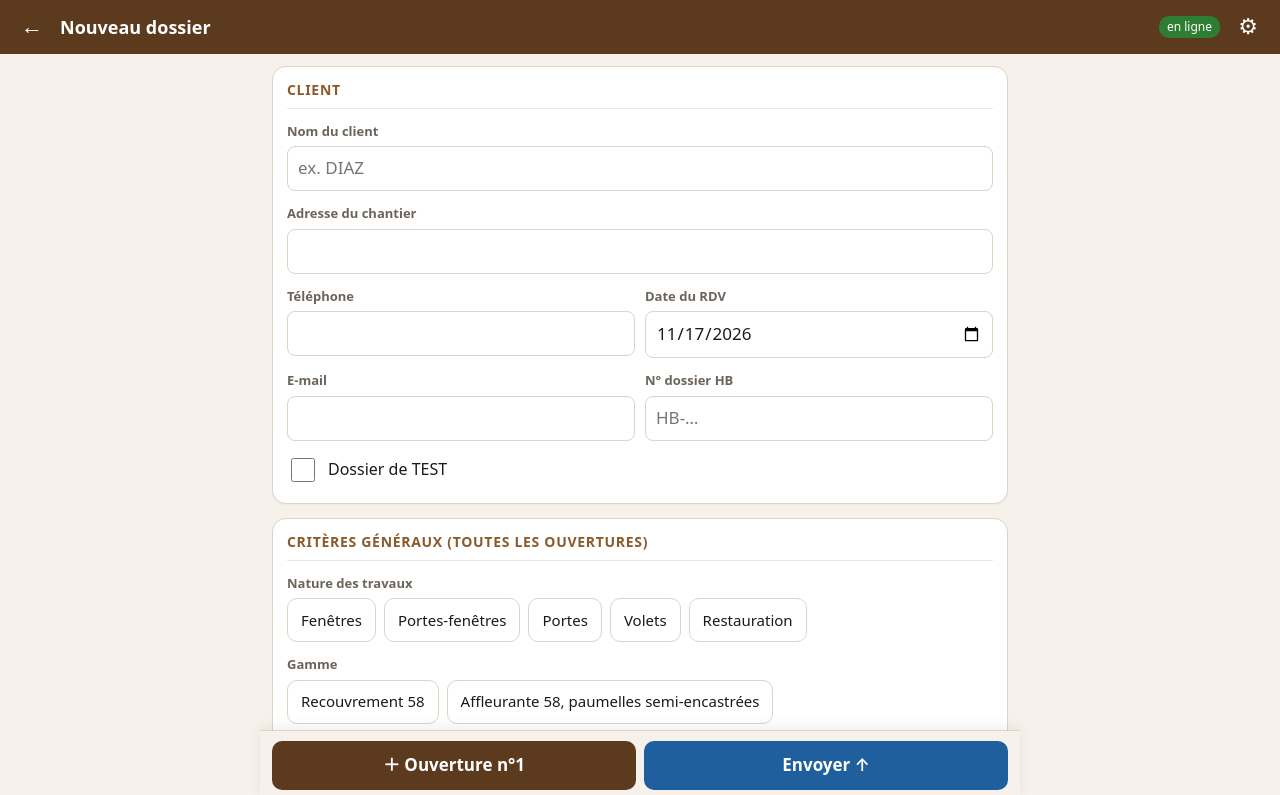
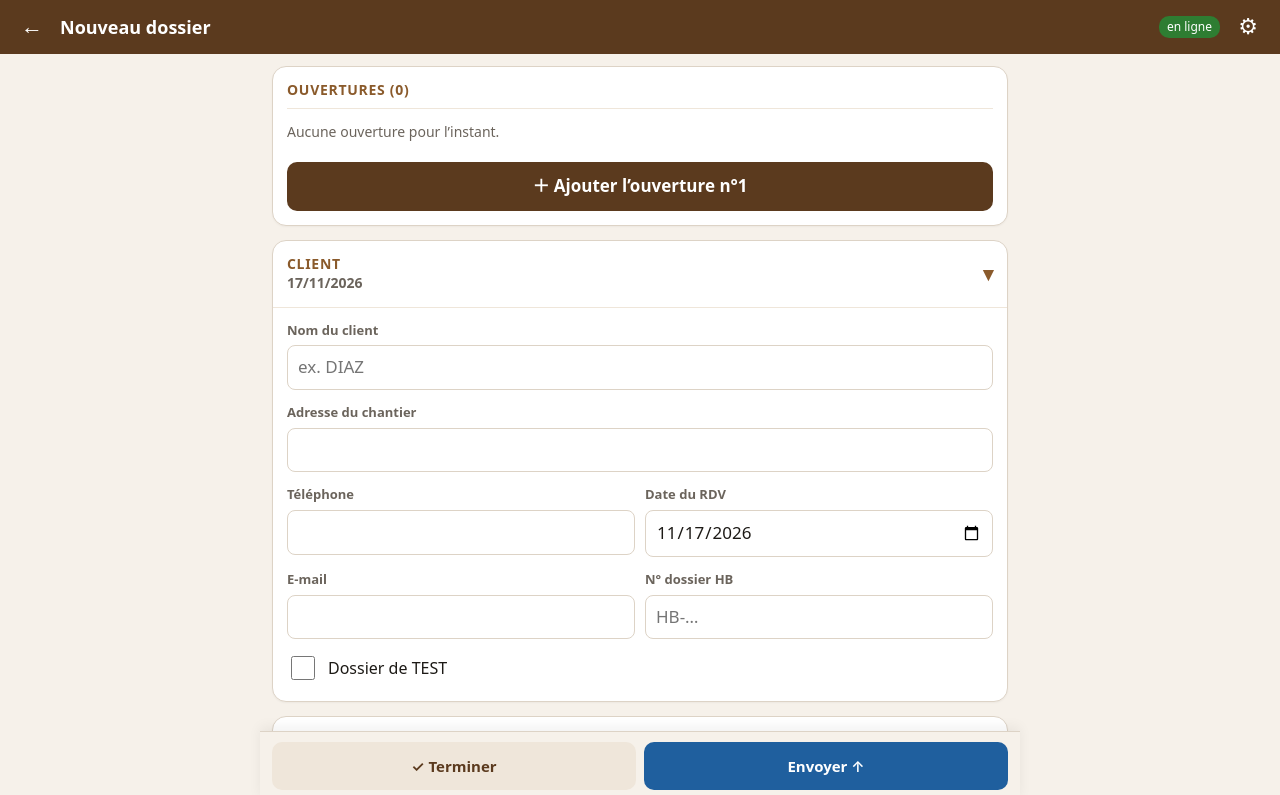
Before and after one commit to agenceheritagebois-debug/hb-releve, a plain HTML site: page index.html in a window 1280 px wide. Both pictures are taken after a click on the button "＋ Nouveau dossier". Shown: the top 795 px of the page. Drawn offline with Linux system fonts and the light colour scheme.

Commit message:
v0.4 : bouton Terminer, dossier ouvert sur les ouvertures, sections repliées
Co-Authored-By: Claude Opus 5.5 <noreply@anthropic.com>
Claude-Session: https://claude.ai/code/session_01Li2TkvPhQ7YG9knsYLgu4Z

```diff
--- a/index.html
+++ b/index.html
@@ -65,7 +65,18 @@ input.cote{font-size:28px;font-weight:700;text-align:center;letter-spacing:.03em
 .media label{display:flex;gap:6px;align-items:center}
 .media input[type=checkbox]{width:22px;height:22px}
 .fab{position:fixed;left:0;right:0;bottom:0;z-index:6;padding:10px 12px;padding-bottom:max(10px,env(safe-area-inset-bottom));background:var(--fond);border-top:1px solid var(--ligne);box-shadow:0 -4px 12px rgba(0,0,0,.06);display:flex;gap:8px;max-width:760px;margin:0 auto}
-.fab .btn{flex:1}
+.fab .btn{flex:1;padding:12px 8px;font-size:15px}
+details.pli{padding:0}
+details.pli>summary{list-style:none;display:flex;align-items:center;gap:10px;padding:14px;cursor:pointer}
+details.pli>summary::-webkit-details-marker{display:none}
+details.pli>summary .tt{flex:1;min-width:0}
+details.pli>summary b{display:block;font-size:14px;text-transform:uppercase;letter-spacing:.05em;color:var(--bois2)}
+details.pli>summary small{display:block;color:var(--gris);font-size:14px;white-space:nowrap;overflow:hidden;text-overflow:ellipsis}
+details.pli>summary::after{content:'▾';font-size:20px;color:var(--bois2);transition:transform .15s}
+details.pli:not([open])>summary::after{transform:rotate(-90deg)}
+details.pli>.contenu{padding:0 14px 14px;border-top:1px solid #efe6da}
+details.pli .carte{border:0;padding:0;margin:0;box-shadow:none}
+details.pli .carte h2{display:none}
 .rec{animation:pulse 1s infinite}
 @keyframes pulse{50%{opacity:.55}}
 .muted{color:var(--gris);font-size:14px}
@@ -112,7 +123,7 @@ details summary{cursor:pointer;font-weight:600;color:var(--bois2);padding:6px 0}
    HB Relevé — Héritage Bois — relevé de chantier hors ligne
    Version 0.1 (17/11/2026). Données stockées sur le téléphone (IndexedDB).
    ===================================================================== */
-const VERSION = '0.3';
+const VERSION = '0.4';
 const FORMAT = 'hb-releve-1';
 
 /* ---------- Listes (vocabulaire Térence, Synthèse § 2) ---------- */
@@ -336,24 +347,42 @@ async function vueListe(){
 }
 
 /* =================== VUE : dossier =================== */
+const PLIS = {};
+function pli(id, titre, resume, contenu){
+  const ouvert = PLIS[D.id].has(id);
+  return `<details class="carte pli" data-pli="${id}"${ouvert?' open':''}><summary><div class="tt"><b>${titre}</b><small>${esc(resume)}</small></div></summary><div class="contenu">${contenu}</div></details>`;
+}
 function vueDossier(){
   O = null;
   $('#titre').textContent = D.client || 'Nouveau dossier';
   const md = MEDIAS.filter(m => !m.ouvertureId);
+  if (!PLIS[D.id]) PLIS[D.id] = new Set((!D.client && !OUVS.length) ? ['client','criteres'] : []);
+  const resClient = [D.client, D.adresse, D.dateRdv && D.dateRdv.split('-').reverse().join('/'), D.test?'TEST':''].filter(Boolean).join(' · ') || 'à renseigner';
+  const resCrit = [D.gamme, D.essence, D.finition, D.vitrage, D.pose].filter(Boolean).join(' · ') || 'à renseigner';
+  const resDict = D.dictee ? D.dictee.slice(0,60) + (D.dictee.length>60?'…':'') : 'vide';
+  const resMed = md.length ? `${md.filter(m=>m.kind==='photo').length} photo(s) · ${md.filter(m=>m.kind==='video').length} vidéo(s) · ${md.filter(m=>m.kind==='audio').length} mémo(s)` : 'aucun';
   $('#app').innerHTML = `
+  <div class="carte">
+    <h2>Ouvertures (${OUVS.length})</h2>
+    ${OUVS.map(o => {
+      const al = controles(o).filter(x=>x[0]==='err').length;
+      const st = o.statut === 'validée' ? '<span class="badge ok">validée</span>' : o.statut === 'modifiée' ? '<span class="badge enc">modifiée</span>' : '<span class="badge enc">en cours</span>';
+      const nm = MEDIAS.filter(m => m.ouvertureId === o.id).length;
+      return `<div class="item" data-o="${o.id}"><div class="t"><b>N°${o.num}${o.repere?' · '+esc(o.repere):''} — ${esc(o.type||'?')}${o.forme==='Cintrée'?' cintrée':''}</b>
+      <small>${o.L||'?'} × ${o.H||'?'} ${o.Lref?esc(o.Lref.toLowerCase()):''}${o.piece?' · '+esc(o.piece):''}${nm?' · '+nm+' média(s)':''}${al?' · ⚠ '+al:''}</small></div>${st}</div>`;
+    }).join('') || '<p class="muted">Aucune ouverture pour l’instant.</p>'}
+    <button class="btn plein" id="nvO" style="margin-top:6px">＋ Ajouter l’ouverture n°${(OUVS.at(-1)?.num||0)+1}</button>
+  </div>
   <div data-cible="d">
-  <div class="carte">
-    <h2>Client</h2>
+  ${pli('client', 'Client', resClient, `
     <label class="l">Nom du client</label>${champ('client', D, {ph:'ex. DIAZ'})}
     <label class="l">Adresse du chantier</label>${champ('adresse', D)}
     <div class="ligne2"><div><label class="l">Téléphone</label>${champ('tel', D, {type:'tel'})}</div>
     <div><label class="l">Date du RDV</label>${champ('dateRdv', D, {type:'date'})}</div></div>
     <div class="ligne2"><div><label class="l">E-mail</label>${champ('email', D, {type:'email'})}</div>
     <div><label class="l">N° dossier HB</label>${champ('numero', D, {ph:'HB-…'})}</div></div>
-    <label class="coche"><input type="checkbox" id="estTest" ${D.test?'checked':''}> Dossier de TEST</label>
-  </div>
-  <div class="carte">
-    <h2>Critères généraux (toutes les ouvertures)</h2>
+    <label class="coche"><input type="checkbox" id="estTest" ${D.test?'checked':''}> Dossier de TEST</label>`)}
+  ${pli('criteres', 'Critères généraux', resCrit, `
     <label class="l">Nature des travaux</label>${chips('nature', NATURES, D, true)}
     <label class="l">Gamme</label>${chips('gamme', GAMMES, D)}${champ('gamme', D, {ph:'ou saisir / dicter une autre gamme'})}
     <label class="l">Essence</label>${chips('essence', ESSENCES, D)}
@@ -362,37 +391,30 @@ function vueDossier(){
     <label class="l">Vitrage</label>${chips('vitrage', VITRAGES, D)}
     <label class="l">Pose</label>${chips('pose', POSES, D, false, 'g2')}
     <label class="l">Dépose des anciennes menuiseries</label>${chips('depose', ['Oui','Non','Par le client / maçon'], D)}
-    <label class="l">Remarques générales</label>${champ('notes', D, {zone:1})}
-  </div>
-  ${blocDictee('d')}
-  <div class="carte">
-    <h2>Photos, vidéos, mémos du dossier</h2>
-    ${blocMedias(md)}
-  </div>
-  </div>
-  <div class="carte">
-    <h2>Ouvertures (${OUVS.length})</h2>
-    ${OUVS.map(o => {
-      const al = controles(o).filter(x=>x[0]==='err').length;
-      const st = o.statut === 'validée' ? '<span class="badge ok">validée</span>' : o.statut === 'modifiée' ? '<span class="badge enc">modifiée</span>' : '<span class="badge enc">en cours</span>';
-      const nm = MEDIAS.filter(m => m.ouvertureId === o.id).length;
-      return `<div class="item" data-o="${o.id}"><div class="t"><b>N°${o.num}${o.repere?' · '+esc(o.repere):''} — ${esc(o.type||'?')}${o.forme==='Cintrée'?' cintrée':''}</b>
-      <small>${o.L||'?'} × ${o.H||'?'} ${o.Lref?esc(o.Lref.toLowerCase()):''}${o.piece?' · '+esc(o.piece):''}${nm?' · '+nm+' média(s)':''}${al?' · ⚠ '+al:''}</small></div>${st}</div>`;
-    }).join('') || '<p class="muted">Aucune ouverture.</p>'}
+    <label class="l">Remarques générales</label>${champ('notes', D, {zone:1})}`)}
+  ${pli('dictee', 'Dictée du dossier', resDict, blocDictee('d'))}
+  ${pli('medias', 'Photos, vidéos, mémos du dossier', resMed, blocMedias(md))}
   </div>
   <div class="barre" style="margin-bottom:12px">
     <button class="btn sec" id="archiver">${D.archive?'Désarchiver':'Archiver le dossier'}</button>
   </div>
   <div class="fab">
-    <button class="btn" id="nvO">＋ Ouverture n°${(OUVS.at(-1)?.num||0)+1}</button>
+    <button class="btn sec" id="terminer">✓ Terminer</button>
     <button class="btn bleu" id="envoyer">Envoyer ↑</button>
   </div>`;
+  document.querySelectorAll('details.pli').forEach(d => d.addEventListener('toggle', () => { d.open ? PLIS[D.id].add(d.dataset.pli) : PLIS[D.id].delete(d.dataset.pli); }));
   $('#estTest').onchange = e => { D.test = e.target.checked; sauver(); };
   document.querySelectorAll('[data-o]').forEach(x => x.onclick = () => aller('/o/'+x.dataset.o));
   $('#nvO').onclick = async () => { await sauverMaintenant(); const o = nouvelleOuverture(D.id, (OUVS.at(-1)?.num||0)+1); await dbPut('ouvertures', o); aller('/o/'+o.id); };
   $('#envoyer').onclick = async () => { await sauverMaintenant(); aller('/envoi/'+D.id); };
+  $('#terminer').onclick = terminer;
   $('#archiver').onclick = async () => { D.archive = !D.archive; await sauverMaintenant(); toast(D.archive?'Dossier archivé':'Dossier désarchivé'); aller('/'); };
   brancherMedias(null); brancherDictee('d');
+}
+async function terminer(){
+  await sauverMaintenant();
+  if (D) PLIS[D.id] = new Set();
+  toast('Enregistré ✓'); aller('/');
 }
 
 /* =================== VUE : ouverture =================== */
@@ -465,7 +487,8 @@ function vueOuverture(){
     </div>
   </div>
   <div class="fab">
-    <button class="btn ${O.statut==='validée'?'sec':'vert'}" id="valider">${O.statut==='validée'?'✓ Validée':'✓ Valider l’ouverture'}</button>
+    <button class="btn sec" id="terminer">Terminer</button>
+    <button class="btn ${O.statut==='validée'?'sec':'vert'}" id="valider">${O.statut==='validée'?'✓ Validée':'✓ Valider'}</button>
     <button class="btn" id="suivante">Suivante →</button>
   </div>`;
   majControles();
@@ -481,6 +504,7 @@ function vueOuverture(){
     if (err.length && !confirm(`Il reste ${err.length} point(s) à corriger :\n- ${err.map(x=>x[1]).join('\n- ')}\n\nValider quand même ?`)) return;
     O.statut = 'validée'; O.iaChamps = []; await sauverMaintenant(); toast('Ouverture validée'); const y=scrollY; vueOuverture(); scrollTo(0,y);
   };
+  $('#terminer').onclick = terminer;
   $('#suivante').onclick = async () => {
     await sauverMaintenant();
     const n = OUVS.find(o => o.num > O.num);
--- a/sw.js
+++ b/sw.js
@@ -1,5 +1,5 @@
 // HB Relevé — fonctionnement hors ligne
-const CACHE = 'hb-releve-v0.3';
+const CACHE = 'hb-releve-v0.4';
 const FICHIERS = ['./', './index.html', './manifest.json', './icon-192.png', './icon-512.png'];
 self.addEventListener('install', e => { e.waitUntil(caches.open(CACHE).then(c => c.addAll(FICHIERS)).then(() => self.skipWaiting())); });
 self.addEventListener('activate', e => { e.waitUntil(caches.keys().then(ks => Promise.all(ks.filter(k => k !== CACHE).map(k => caches.delete(k)))).then(() => self.clients.claim())); });
```
